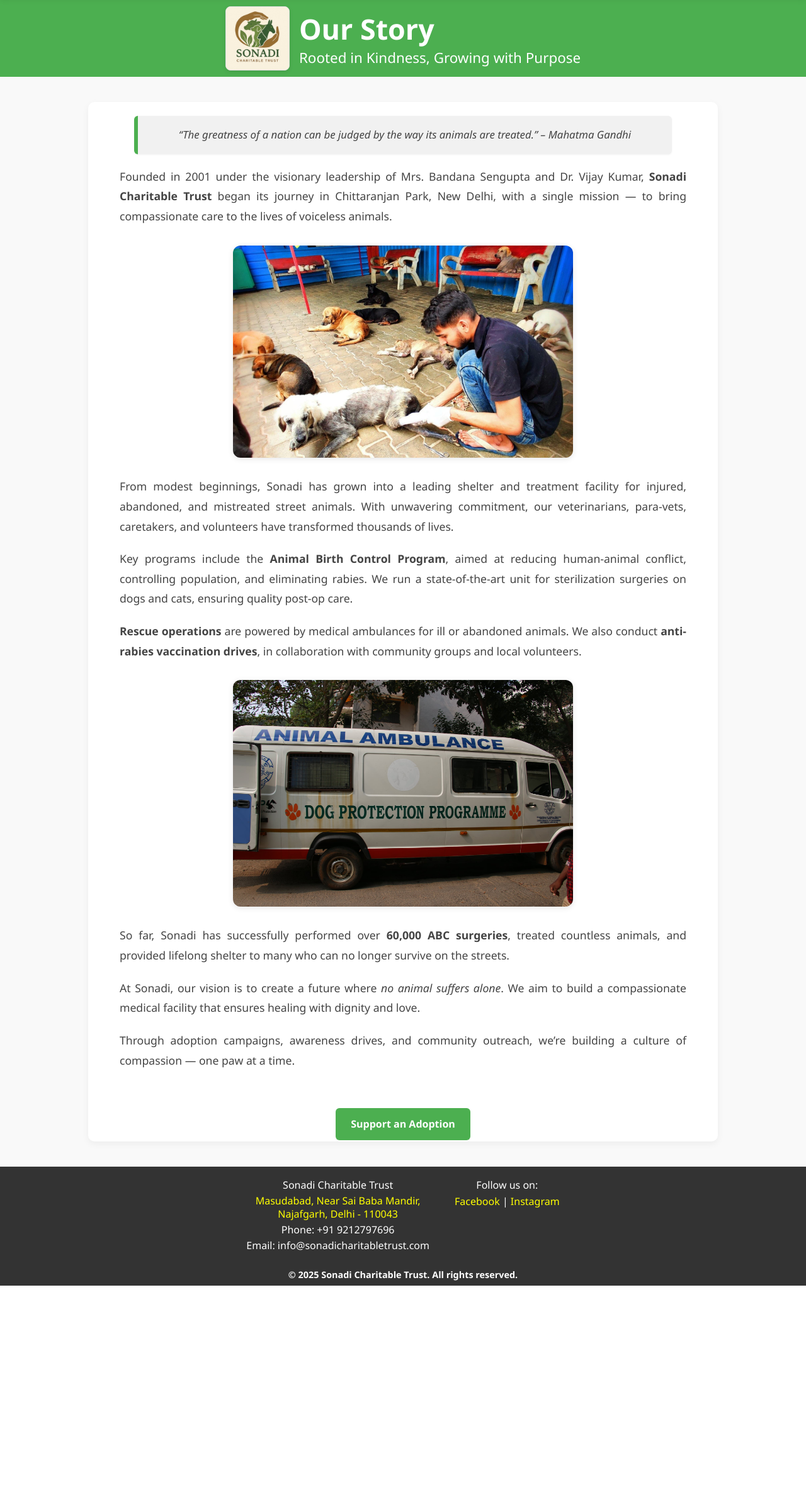
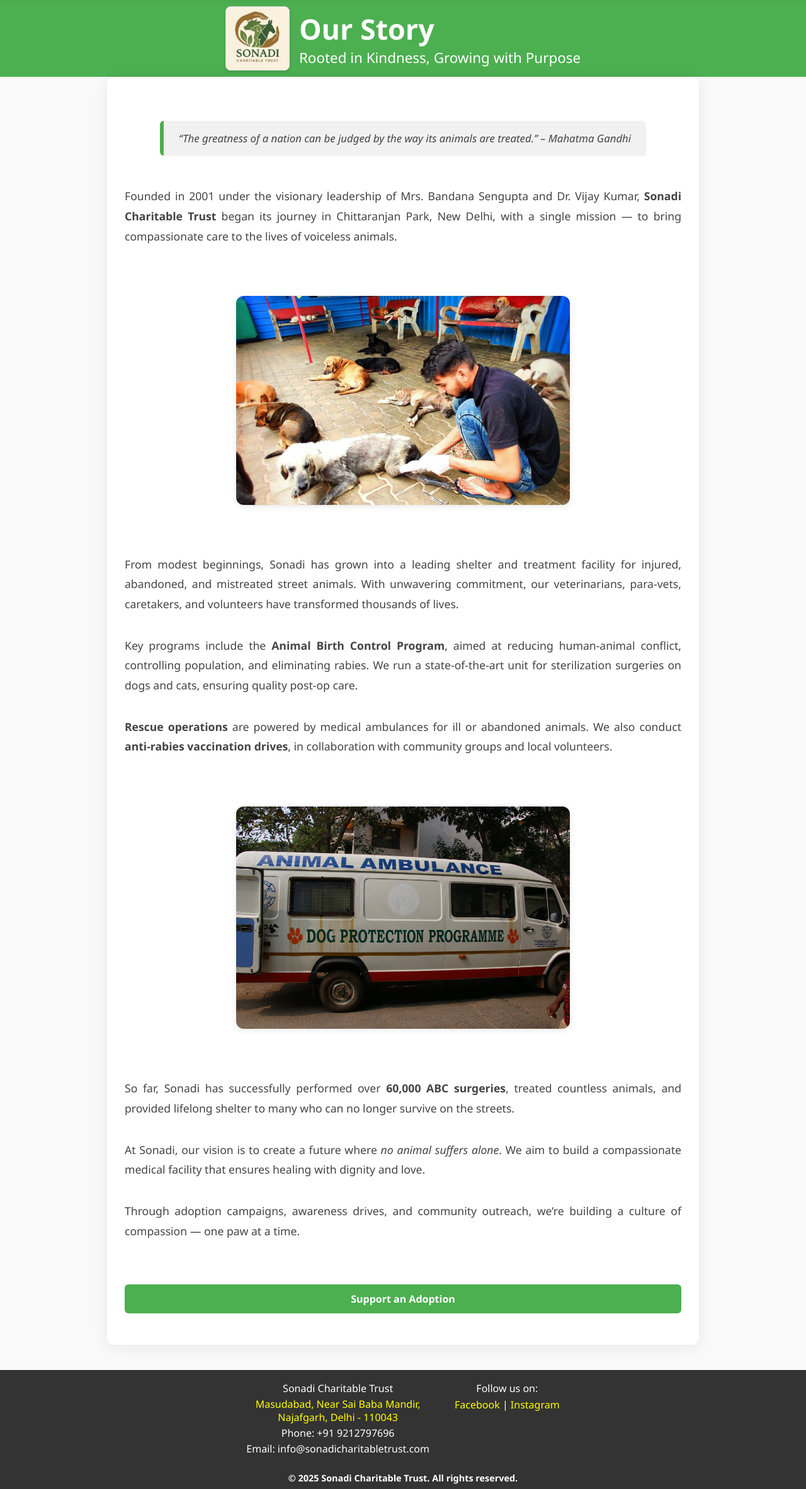
Before and after one commit to SonadiTrust/sonadi-project, a Django app: page /about/ in a window 1280 px wide. Shown: the part 169-2534 px from the top of the page at 63% size. Before the commit the page ends 2211 px from the top, so only its background shows below. Run offline with Django 5.2, Linux system fonts and the light colour scheme.

Commit message:
about gap added

```diff
--- a/assets/css/Styles.css
+++ b/assets/css/Styles.css
@@ -688,23 +688,26 @@ section h2 {
 }
 
 .about-section {
-  background-color: #fff;
-  padding: 40px 30px;
-  border-radius: 10px;
-  box-shadow: 0 4px 12px rgba(0, 0, 0, 0.05);
-  max-width: 1000px;
-  width: 100%;
-  margin: 40px auto;
-  animation: fadeIn 1s;
-  box-sizing: border-box;
-}
+  background: #fff;
+  border-radius: 12px;
+  box-shadow: 0 4px 24px rgba(0, 0, 0, 0.07);
+  max-width: 900px;
+  margin: 0 auto 40px auto;
+}
+
+@media (max-width: 768px) {
+  .about-section {
+    padding: auto 8px;
+  }
+}
+
 
 
 .about-section p {
   font-size: 1.1rem;
   line-height: 1.8;
   max-width: 900px;
-  margin: 20px auto;
+  margin: 5px auto;
   color: #444;
   text-align: justify;
 }
@@ -1258,18 +1261,14 @@ section h2 {
 }
 
 
-.about-section {
-  background-color: #ffffff;
-  padding: 2px 1px;
-  font-family: 'Segoe UI', sans-serif;
-  line-height: 1.7;
-  color: #333;
-}
-
 .about-wrapper {
-  max-width: 900px;
-  margin: auto;
-}
+  display: flex;
+  flex-direction: column;
+  gap: 24px;
+  padding: 0 8px;
+  /* optional internal spacing if needed */
+}
+
 
 .about-image-container {
   text-align: center;
@@ -1948,6 +1947,7 @@ textarea {
   flex: 1;
   min-width: 300px;
   max-width: 600px;
-  position: relative;  /* Ensure no absolute positioning */
+  position: relative;
+  /* Ensure no absolute positioning */
   z-index: 0;
 }
```
